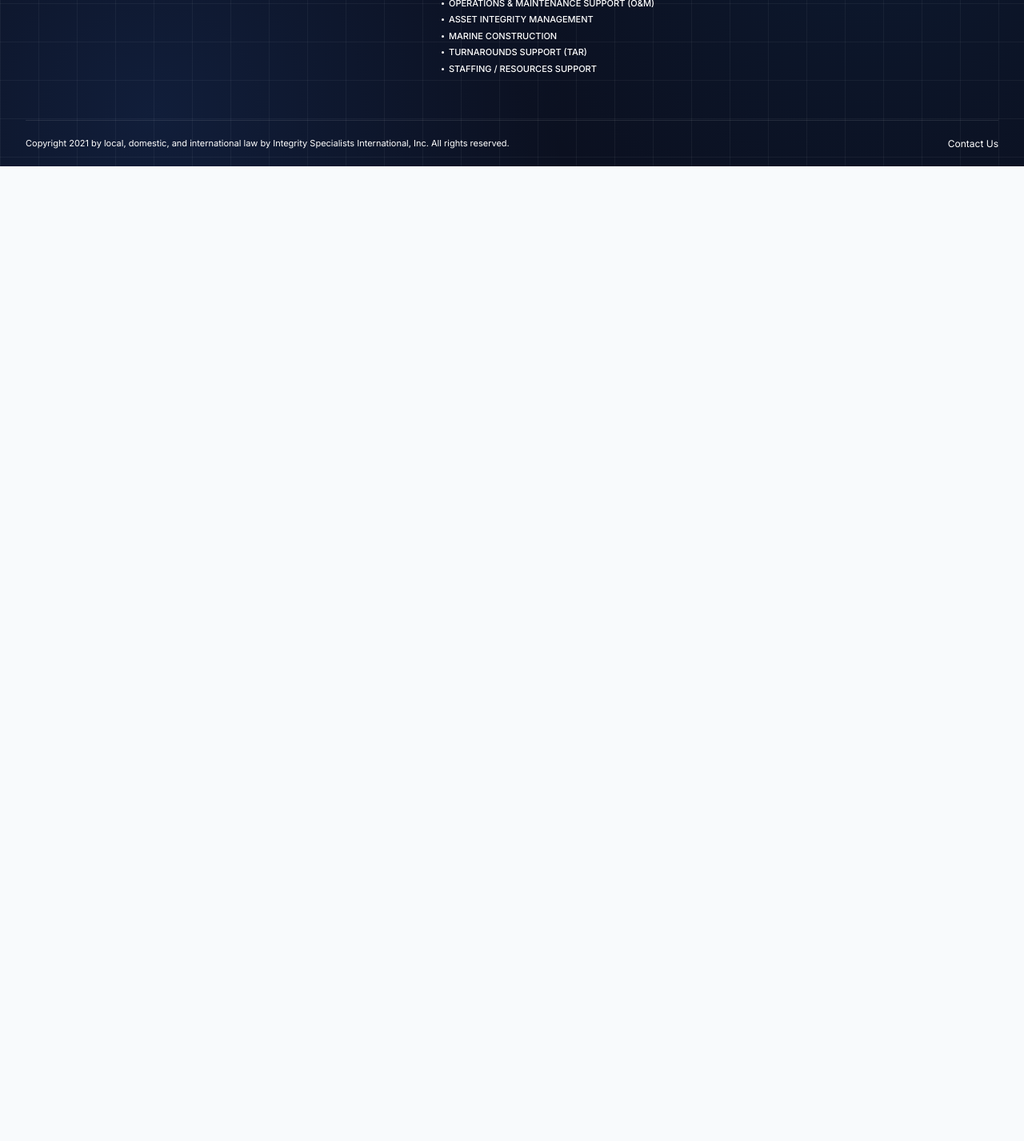
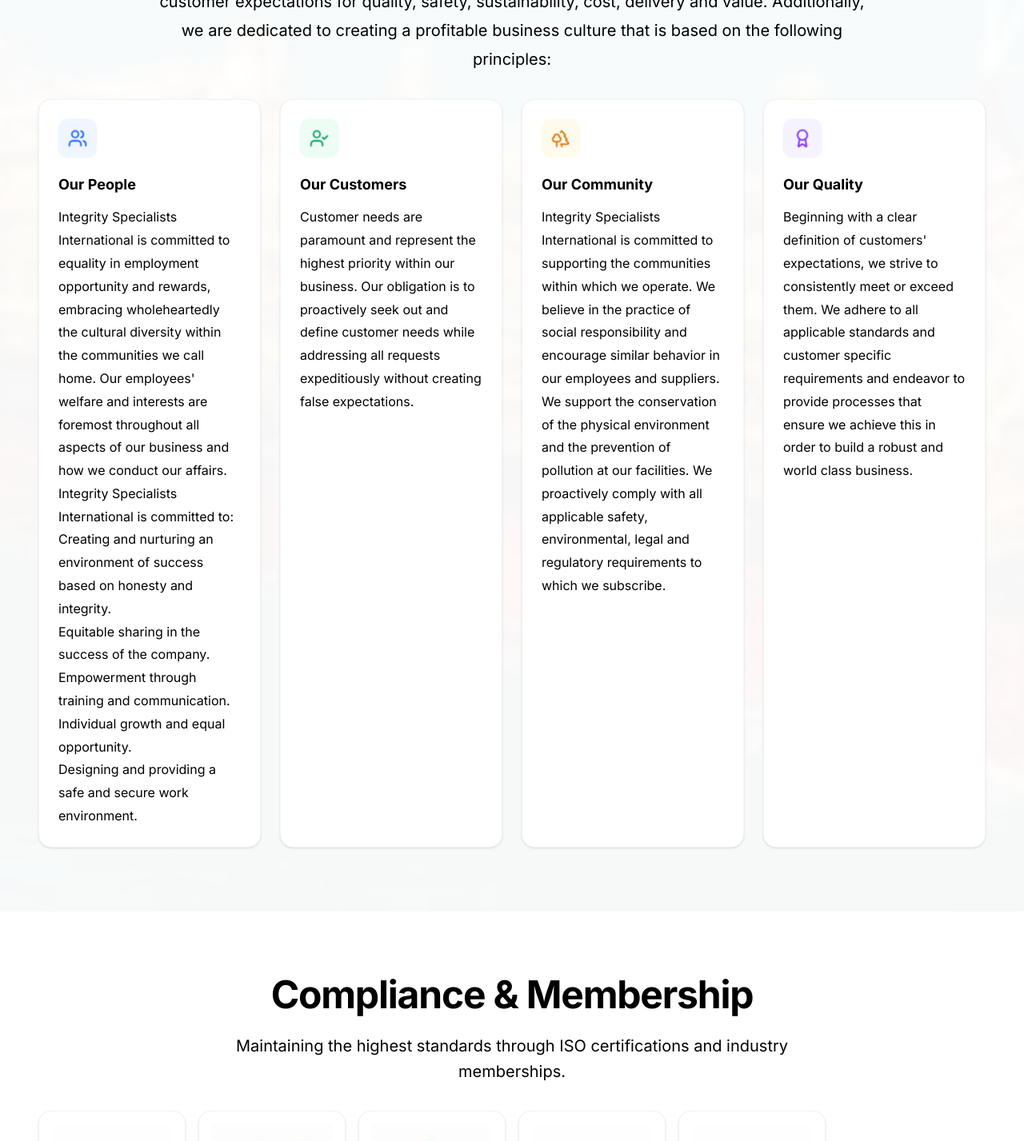
Before and after one commit to Muhammadkashifsaeed/System, a Next.js app: page /about/hse in a window 1280 px wide. Shown: the part 2340-3767 px from the top of the page at 80% size. Before the commit the page ends 2548 px from the top, so only its background shows below. Built offline with nearby package versions, Linux system fonts and the light colour scheme.

Commit message:
fix: add missing sections to HSE page

```diff
--- a/src/app/about/hse/page.tsx
+++ b/src/app/about/hse/page.tsx
@@ -1,6 +1,8 @@
 import type { Metadata } from "next";
 import PageHero from "@/components/PageHero";
 import AboutHSESections from "@/components/AboutHSESections";
+import AboutPrinciples from "@/components/AboutPrinciples";
+import AboutCompliance from "@/components/AboutCompliance";
 
 export const metadata: Metadata = {
   title: "Health, Safety and Environmental (HSE) | Integrity Specialists International",
@@ -45,6 +47,8 @@ export default function AboutHSEPage() {
         overlayIntensity="dark"
       />
       <AboutHSESections />
+      <AboutPrinciples />
+      <AboutCompliance />
     </div>
   );
 }
```
